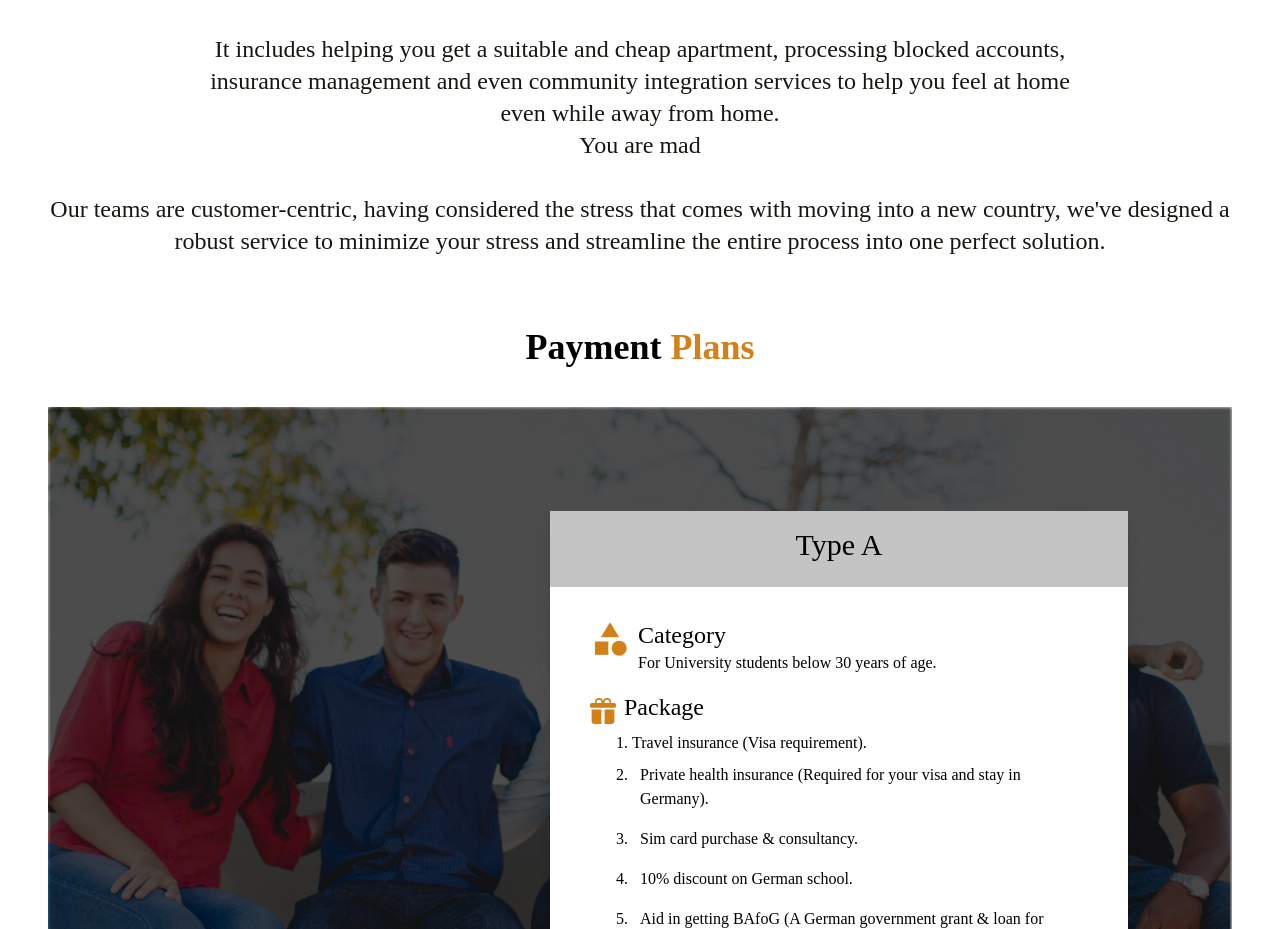
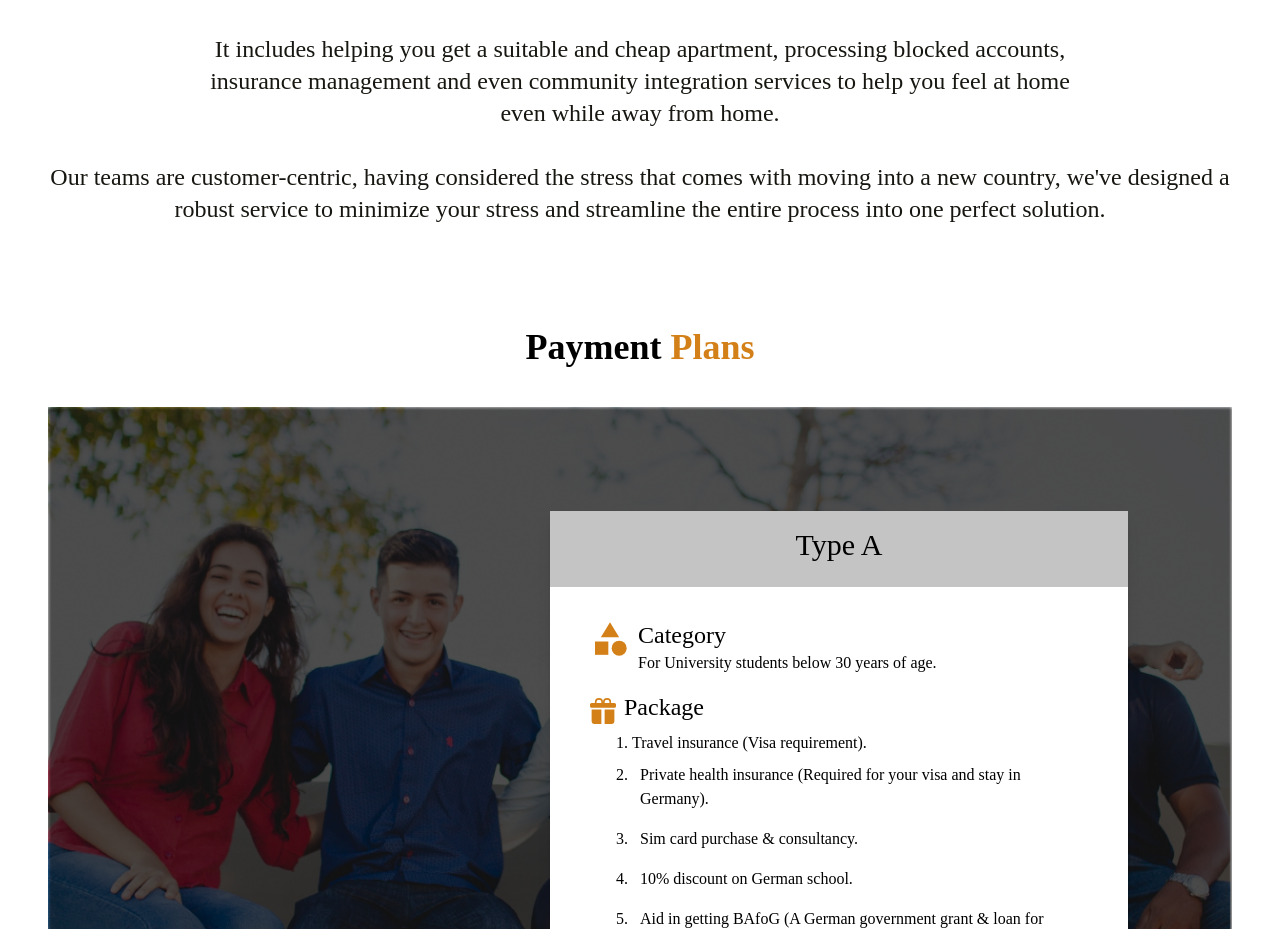
Before and after one commit to Welcomeme-berlin/frontend, a React (Create React App) app: page / in a window 1280 px wide. Shown: the part 1149-2078 px from the top of the page. Built offline with nearby package versions, Linux system fonts and the light colour scheme.

Commit message:
remove you are mad

```diff
--- a/src/components/Landingpage.jsx
+++ b/src/components/Landingpage.jsx
@@ -53,7 +53,6 @@ const Landingpage = () => {
               services to help you feel at home
               <br /> even while away from home.
               <br />
-              <h1>You are mad</h1>
               <br /> Our teams are customer-centric, having considered the
               stress that comes with moving into a new country, we've designed a
               robust service to minimize your stress and streamline the entire
```
